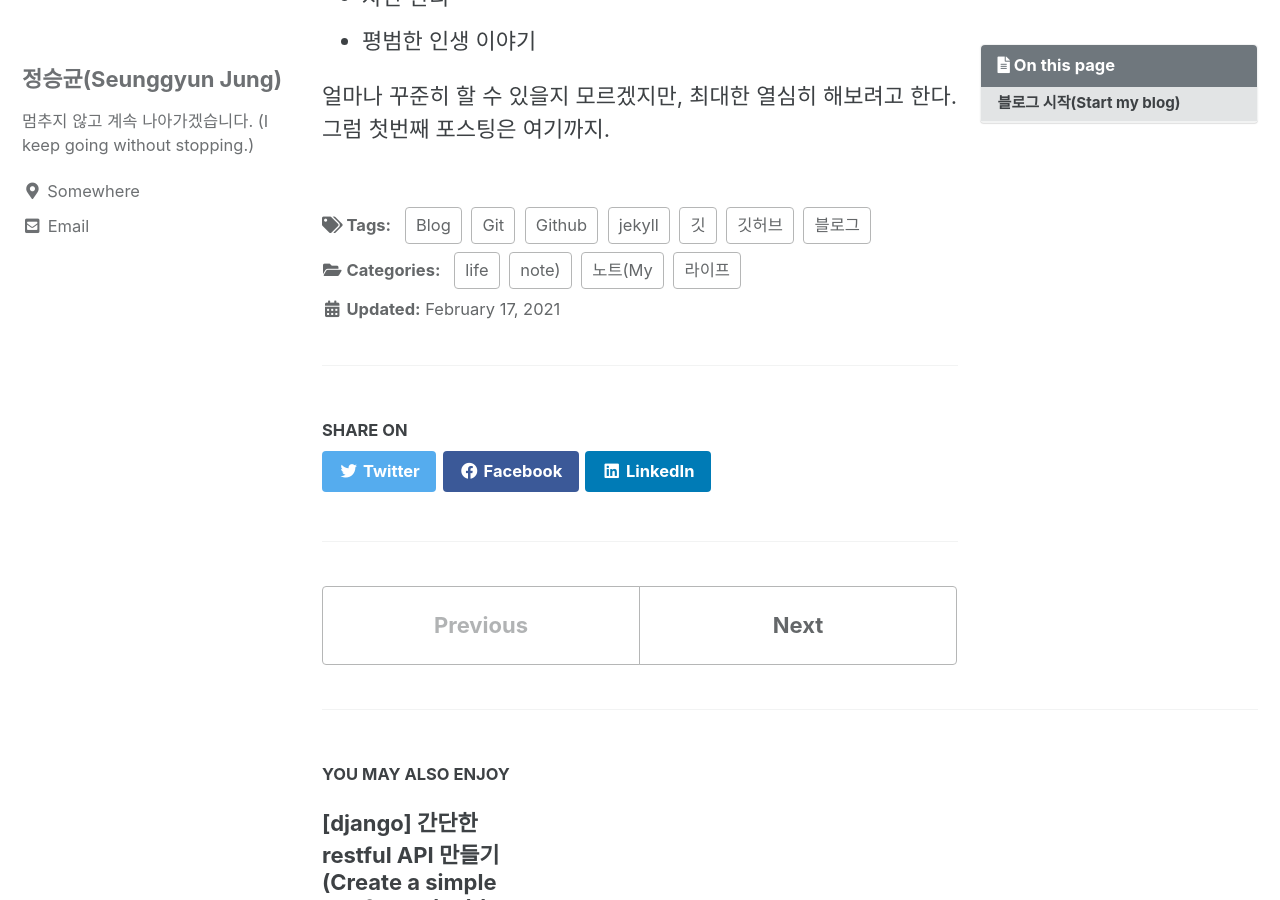
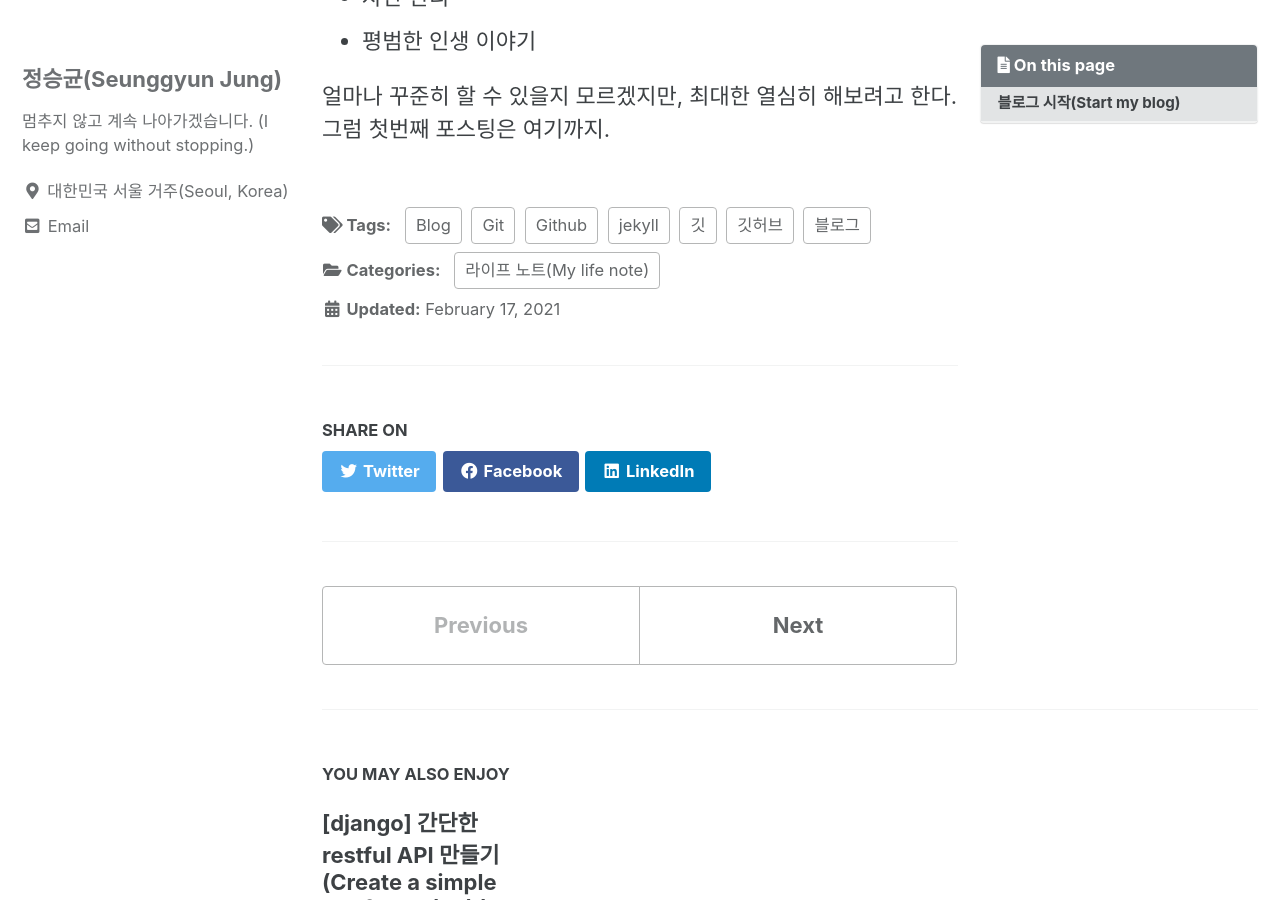
Before and after one commit to sg0831/sg0831.github.io, a Jekyll site: the page built from _posts/2021-02-13-First_posting.md, in a window 1280 px wide and 900 px high, scrolled down 1388 px. Built offline with Jekyll 4.4.1, drawn with Linux system fonts in a browser that asks for light colours; cached includes are drawn as plain includes.

Commit message:
Change category

```diff
--- a/_config.yml
+++ b/_config.yml
@@ -23,7 +23,7 @@ name                     : "Seunggyun"
 description              : "My life keeps developing."
 url                      : "https://sg0831.github.io/"
 baseurl                  : "" # the subpath of your site, e.g. "/blog"
-repository               : # GitHub username/repo-name e.g. "mmistakes/minimal-mistakes"
+repository               : "sg0831/sg0831.github.io/"
 teaser                   : # path of fallback teaser image, e.g. "/assets/images/500x300.png"
 logo                     : # path of logo image to display in the masthead, e.g. "/assets/images/88x88.png"
 masthead_title           : # overrides the website title displayed in the masthead, use " " for no title
@@ -97,7 +97,7 @@ author:
   name             : "정승균(Seunggyun Jung)"
   avatar           : # path of avatar image, e.g. "/assets/images/bio-photo.jpg"
   bio              : "멈추지 않고 계속 나아가겠습니다. (I keep going without stopping.)"
-  location         : "Somewhere"
+  location         : "대한민국 서울 거주(Seoul, Korea)"
   email            : "dev.sg0831@gmail.com"
   links:
     - label: "Email"
--- a/_posts/2021-02-13-First_posting.md
+++ b/_posts/2021-02-13-First_posting.md
@@ -1,7 +1,7 @@
 ---
 title: "블로그 시작(Start my blog)"
 excerpt: "github에 블로그를 개설하고 처음으로 올리는 포스트"
-categories: 라이프 노트(My life note)
+categories: [라이프 노트(My life note)]
 tags: [Blog, jekyll, Github, Git, 블로그, 깃, 깃허브]
 toc: true
 toc_sticky: true
```
Also changed, not shown: _posts/2021-02-17-Create-simple-restful-api-1.md (+1 -1 lines).
